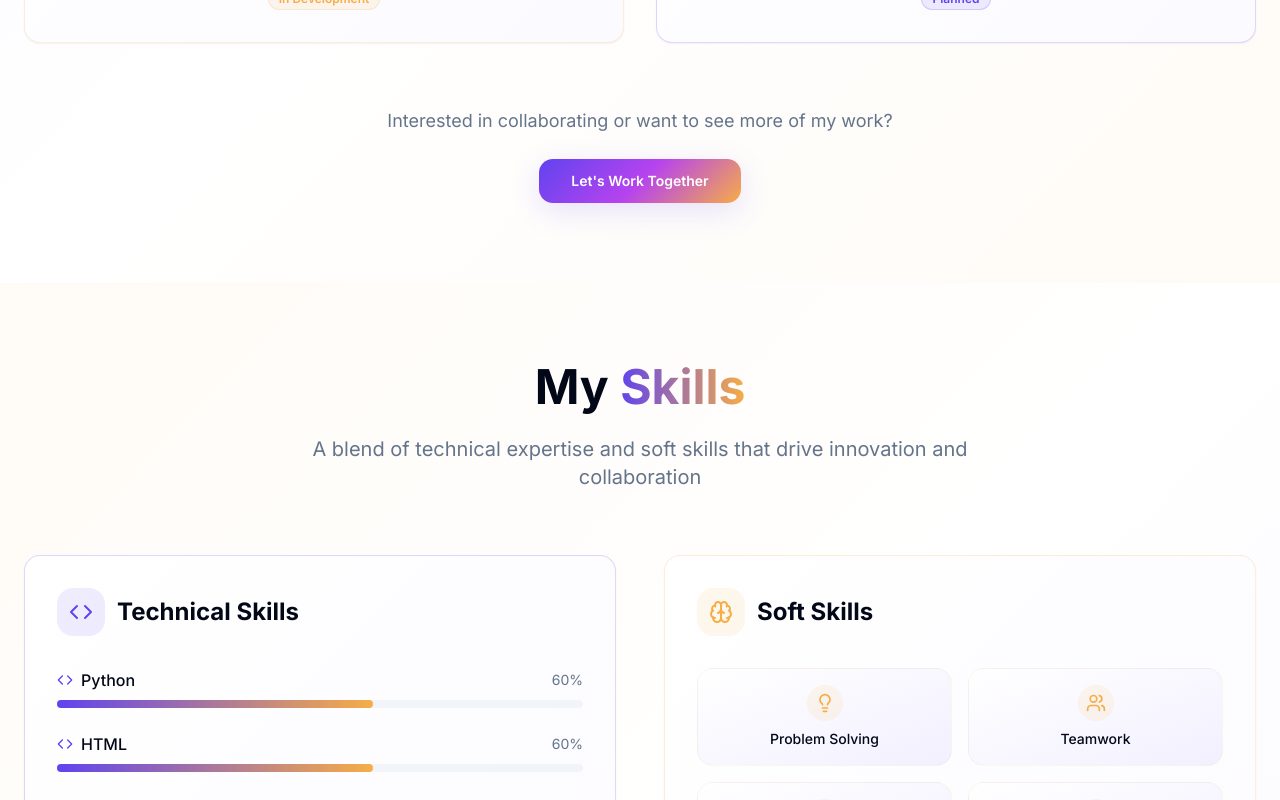
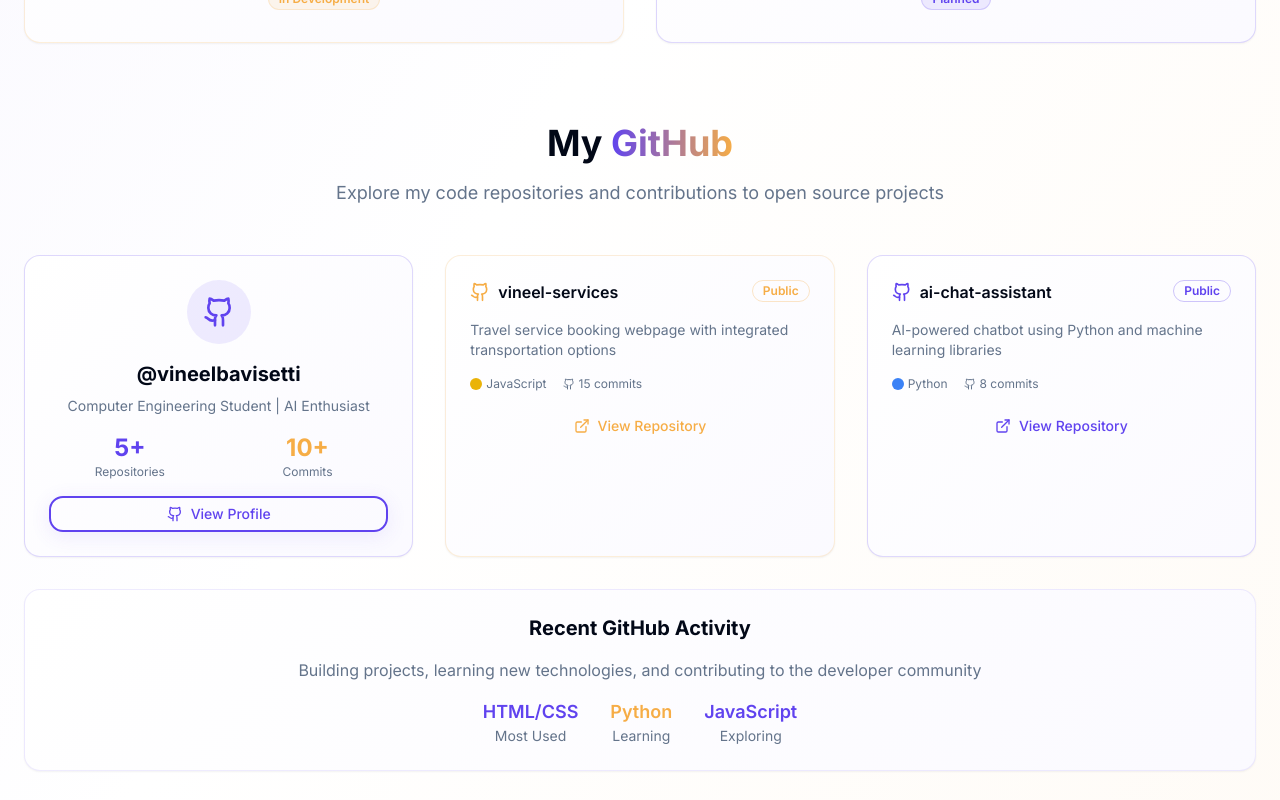
Before and after one commit to bavisettivineel-tech/vineel-ai-web-journey, a React (Vite) app: page / in a window 1280 px wide. Shown: the part 2780-3580 px from the top of the page. Built offline with nearby package versions, Linux system fonts and the light colour scheme.

Commit message:
Add GitHub section to portfolio

```diff
--- a/src/components/Portfolio.tsx
+++ b/src/components/Portfolio.tsx
@@ -152,6 +152,141 @@ const Portfolio = () => {
           </Card>
         </div>
 
+        {/* GitHub Section */}
+        <div className="mt-20">
+          <div className="text-center mb-12">
+            <h3 className="text-3xl lg:text-4xl font-bold text-foreground mb-4">
+              My <span className="bg-gradient-to-r from-primary to-accent bg-clip-text text-transparent">GitHub</span>
+            </h3>
+            <p className="text-lg text-muted-foreground max-w-2xl mx-auto">
+              Explore my code repositories and contributions to open source projects
+            </p>
+          </div>
+
+          <div className="grid lg:grid-cols-3 gap-8">
+            {/* GitHub Profile Card */}
+            <Card className="lg:col-span-1 p-6 card-gradient border-primary/20 hover-lift text-center">
+              <div className="space-y-4">
+                <div className="w-16 h-16 mx-auto bg-primary/10 rounded-full flex items-center justify-center">
+                  <Github className="w-8 h-8 text-primary" />
+                </div>
+                <div>
+                  <h4 className="text-xl font-bold text-foreground mb-2">
+                    @vineelbavisetti
+                  </h4>
+                  <p className="text-muted-foreground text-sm mb-4">
+                    Computer Engineering Student | AI Enthusiast
+                  </p>
+                </div>
+                <div className="grid grid-cols-2 gap-4 text-center">
+                  <div>
+                    <div className="text-2xl font-bold text-primary">5+</div>
+                    <div className="text-xs text-muted-foreground">Repositories</div>
+                  </div>
+                  <div>
+                    <div className="text-2xl font-bold text-accent">10+</div>
+                    <div className="text-xs text-muted-foreground">Commits</div>
+                  </div>
+                </div>
+                <Button variant="outline-primary" size="sm" className="w-full">
+                  <Github className="w-4 h-4" />
+                  View Profile
+                </Button>
+              </div>
+            </Card>
+
+            {/* Featured Repository 1 */}
+            <Card className="p-6 card-gradient border-accent/20 hover-lift">
+              <div className="space-y-4">
+                <div className="flex items-start justify-between">
+                  <div className="flex items-center gap-2">
+                    <Github className="w-5 h-5 text-accent" />
+                    <h4 className="font-semibold text-foreground">vineel-services</h4>
+                  </div>
+                  <Badge variant="outline" className="border-accent/30 text-accent text-xs">
+                    Public
+                  </Badge>
+                </div>
+                <p className="text-sm text-muted-foreground">
+                  Travel service booking webpage with integrated transportation options
+                </p>
+                <div className="flex items-center gap-4 text-xs text-muted-foreground">
+                  <div className="flex items-center gap-1">
+                    <div className="w-3 h-3 bg-yellow-500 rounded-full"></div>
+                    JavaScript
+                  </div>
+                  <div className="flex items-center gap-1">
+                    <Github className="w-3 h-3" />
+                    15 commits
+                  </div>
+                </div>
+                <Button variant="ghost" size="sm" className="w-full text-accent hover:bg-accent/10">
+                  <ExternalLink className="w-4 h-4" />
+                  View Repository
+                </Button>
+              </div>
+            </Card>
+
+            {/* Featured Repository 2 */}
+            <Card className="p-6 card-gradient border-primary/20 hover-lift">
+              <div className="space-y-4">
+                <div className="flex items-start justify-between">
+                  <div className="flex items-center gap-2">
+                    <Github className="w-5 h-5 text-primary" />
+                    <h4 className="font-semibold text-foreground">ai-chat-assistant</h4>
+                  </div>
+                  <Badge variant="outline" className="border-primary/30 text-primary text-xs">
+                    Public
+                  </Badge>
+                </div>
+                <p className="text-sm text-muted-foreground">
+                  AI-powered chatbot using Python and machine learning libraries
+                </p>
+                <div className="flex items-center gap-4 text-xs text-muted-foreground">
+                  <div className="flex items-center gap-1">
+                    <div className="w-3 h-3 bg-blue-500 rounded-full"></div>
+                    Python
+                  </div>
+                  <div className="flex items-center gap-1">
+                    <Github className="w-3 h-3" />
+                    8 commits
+                  </div>
+                </div>
+                <Button variant="ghost" size="sm" className="w-full text-primary hover:bg-primary/10">
+                  <ExternalLink className="w-4 h-4" />
+                  View Repository
+                </Button>
+              </div>
+            </Card>
+          </div>
+
+          {/* GitHub Activity */}
+          <Card className="mt-8 p-6 card-gradient border-primary/10 hover-lift">
+            <div className="text-center space-y-4">
+              <h4 className="text-xl font-bold text-foreground">
+                Recent GitHub Activity
+              </h4>
+              <p className="text-muted-foreground">
+                Building projects, learning new technologies, and contributing to the developer community
+              </p>
+              <div className="flex justify-center gap-8 text-sm">
+                <div className="text-center">
+                  <div className="text-lg font-semibold text-primary">HTML/CSS</div>
+                  <div className="text-muted-foreground">Most Used</div>
+                </div>
+                <div className="text-center">
+                  <div className="text-lg font-semibold text-accent">Python</div>
+                  <div className="text-muted-foreground">Learning</div>
+                </div>
+                <div className="text-center">
+                  <div className="text-lg font-semibold text-primary">JavaScript</div>
+                  <div className="text-muted-foreground">Exploring</div>
+                </div>
+              </div>
+            </div>
+          </Card>
+        </div>
+
         {/* Call to Action */}
         <div className="text-center mt-16">
           <p className="text-lg text-muted-foreground mb-6">
```
